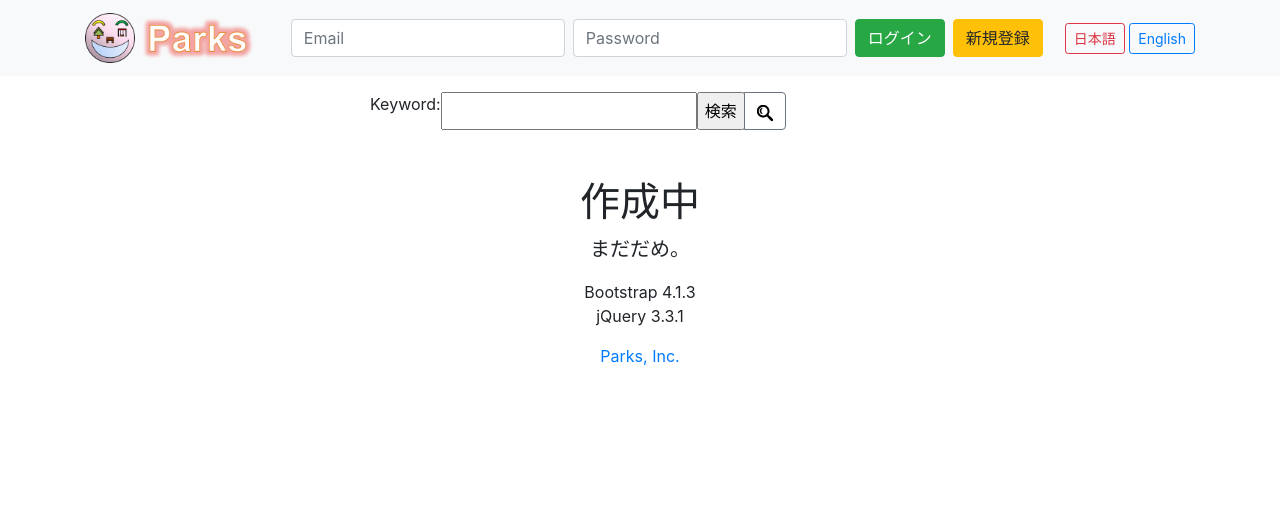
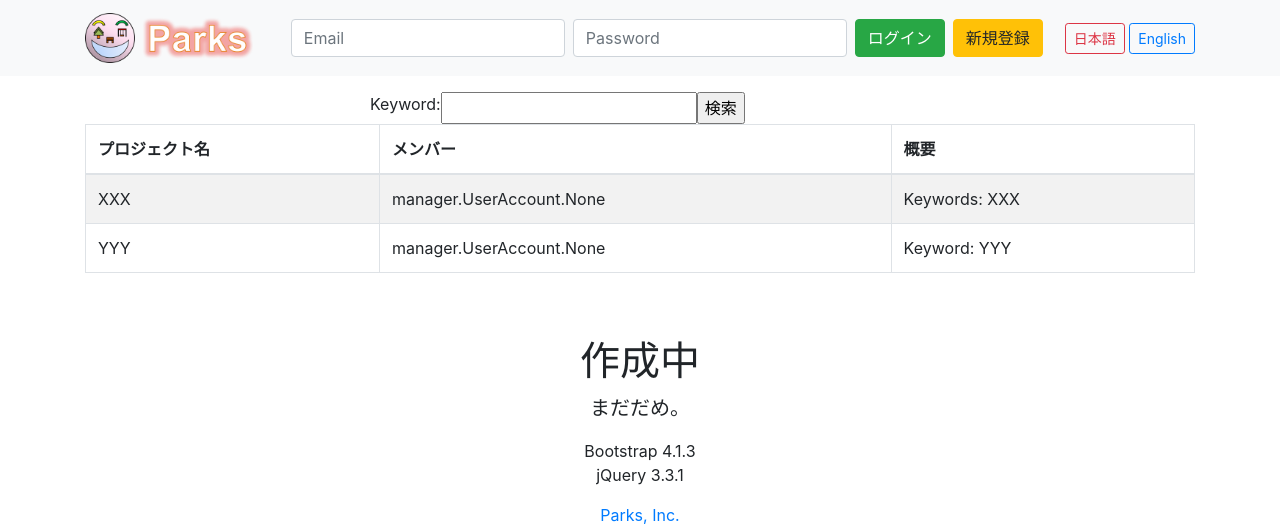
Before and after one commit to siriusformalhaut/Parks, a Django app: page /project/search/ in a window 1280 px wide. Shown: the top 524 px of the page. Run offline with Django 3.2, Linux system fonts and the light colour scheme; data comes from the database, SQL or seed files in the repository; both versions use the stored data as it was after the commit; some libraries are stand-ins or nearby versions.

Commit message:
implemented search screen

```diff
--- a/codes/server/parkslab/manager/admin.py
+++ b/codes/server/parkslab/manager/admin.py
@@ -4,7 +4,7 @@ from django.contrib import admin
 from django.contrib.auth.admin import UserAdmin
 from django.contrib.auth.forms import UserChangeForm, UserCreationForm
 from django.utils.translation import ugettext_lazy as _
-from .models import UserAccount
+from .models import UserAccount, Project
 
 
 class MyUserChangeForm(UserChangeForm):
@@ -42,3 +42,4 @@ class MyUserAdmin(UserAdmin):
 
 
 admin.site.register(UserAccount, MyUserAdmin)
+admin.site.register(Project)
--- a/codes/server/parkslab/manager/templates/project_search.html
+++ b/codes/server/parkslab/manager/templates/project_search.html
@@ -12,15 +12,33 @@
                     {% csrf_token %}
                     {{ form }}
                     <input type="submit" value="検索">
-					<div class="input-group-append">
+					<!--<div class="input-group-append">
 						<button class="btn btn-outline-secondary" type="search" id="button-addon2">
 							<img src="{% static 'image/icon_search.png' %}" alt="[検索]" />
 						</button>
-					</div>
+					</div>-->
 				</div>
 			</div>
 		</div>
 	</form>
+	<table class="table table-striped table-bordered">
+		<thead>
+			<tr>
+				<th scope="col">プロジェクト名</th>
+				<th scope="col">メンバー</th>
+				<th scope="col">概要</th>
+			</tr>
+		</thead>
+		<tbody>
+			{% for project in projects %}
+			<tr>
+				<td>{{ project.name }}</td>
+				<td>{{ project.users }}</td>
+				<td>{{ project.details }}</td>
+			</tr>
+			{% endfor %}
+		</tbody>
+	</table>
 </div>
 <div class="container">
 	<div class="row">
```
Also changed, not shown: codes/server/parkslab/db.sqlite3, codes/server/parkslab/manager/migrations/0001_initial.py.
